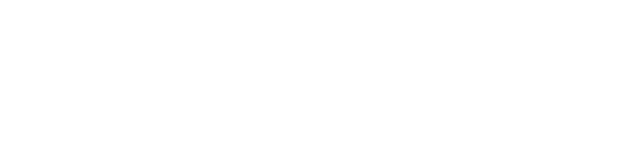
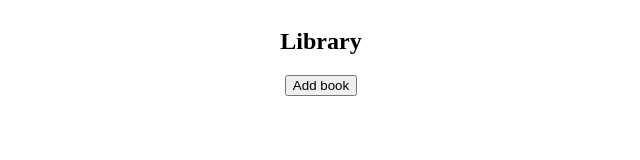
Before and after one commit to JohanCodeForFun/Library-TOP, a website: page index.html in a window 1280 px wide. Shown: the whole page, without its empty margins (319-959 px from the left). Drawn offline with Linux system fonts and the light colour scheme.

Commit message:
added styles and header for library app

```diff
--- a/app.js
+++ b/app.js
@@ -1 +1,8 @@
 console.log('typescript transpiled');
+var myLibrary = [];
+function Book() {
+    // the constructor...
+}
+function addBookToLibrary() {
+    // do stuff here
+}
--- a/index.html
+++ b/index.html
@@ -5,8 +5,18 @@
 	<meta http-equiv="X-UA-Compatible" content="IE=edge">
 	<meta name="viewport" content="width=device-width, initial-scale=1.0">
 	<title>Document</title>
+	<link rel="stylesheet" href="styles.css">
 </head>
 <body>
+	<section id="libraryContent">
+		<div>
+			<h1>Library</h1>
+
+		</div>
+		<div>
+			<button>Add book</button>
+		</div>
+	</section>
 	<script src="app.js"></script>
 </body>
 </html>
--- /dev/null
+++ b/styles.css
@@ -0,0 +1,12 @@
+html {
+	margin: 0;
+	padding: 0;
+	box-sizing: border-box;
+}
+
+#libraryContent {
+	display: flex;
+	justify-content: center;
+	align-items: center;
+	flex-direction: column;
+}
```
Also changed, not shown: app.ts (+10 -0 lines).
